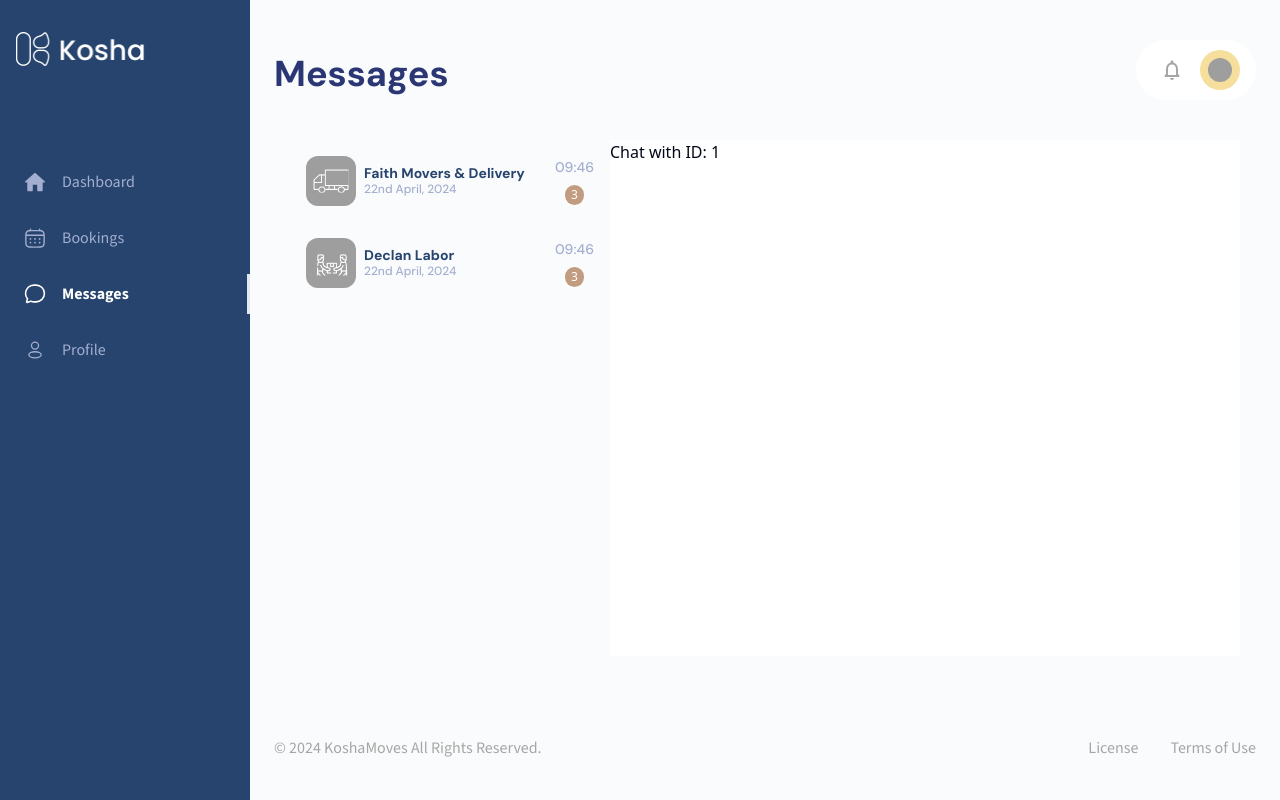
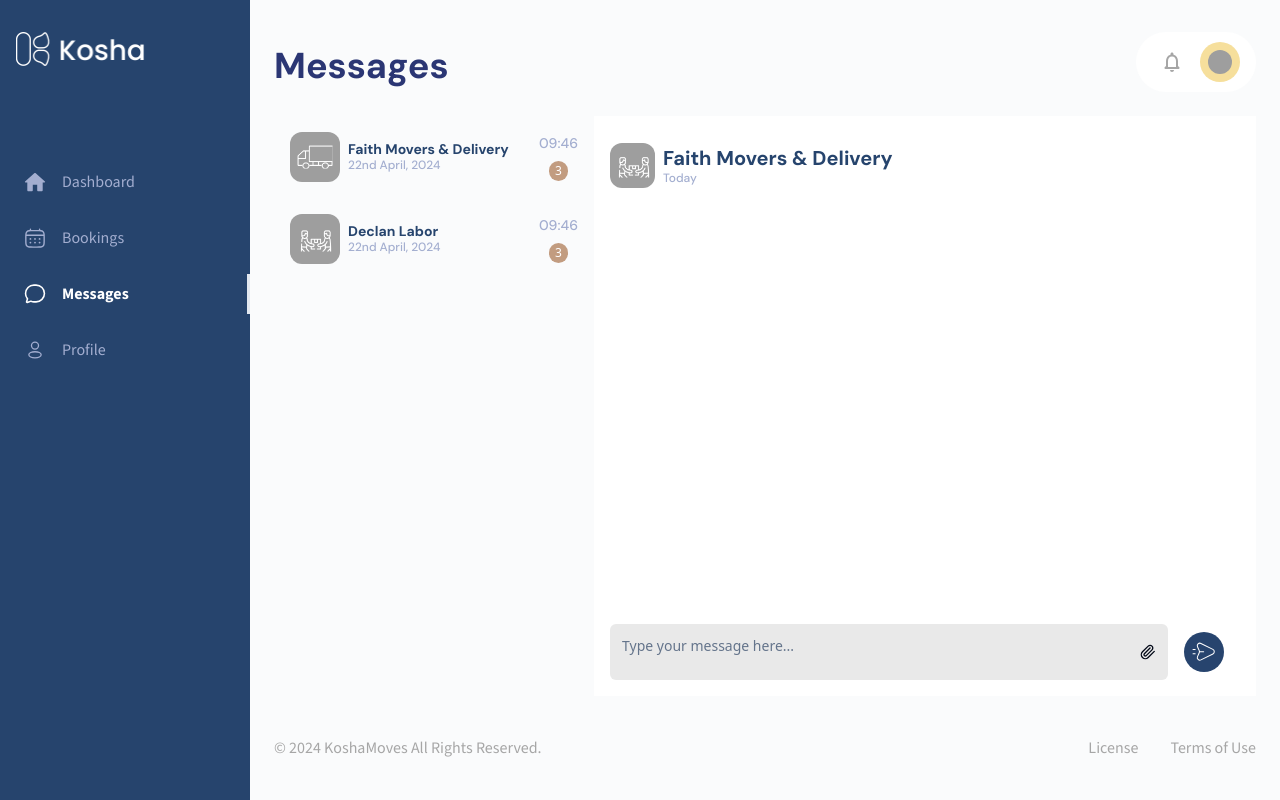
Before and after one commit to thisisjagora/kosha, a Next.js app: page /messages/1 in a window 1280 px wide. Built offline with nearby package versions, Linux system fonts and the light colour scheme; grey boxes are pictures that could not be loaded.

Commit message:
wip: added messaging chatbox

```diff
--- a/src/app/messages/[slug]/page.tsx
+++ b/src/app/messages/[slug]/page.tsx
@@ -1,5 +1,49 @@
+"use client";
+import { Send } from '@/components/Icons';
+import { Button } from '@/components/atoms';
+import { Form } from '@/components/form';
+import { Row } from '@/components/layout';
+import { DM, DMContent, DMFooter, DMHeader } from '@/components/messaging';
+import { Textarea } from '@/components/textarea';
+import { Tooltip } from '@/components/tooltip';
+import { Paperclip } from 'lucide-react';
 import React from 'react';
+import { useForm } from 'react-hook-form';
 
 export default function MessagePage({ params }: { params: { slug: string } }) {
-  return <div>Chat with ID: {params.slug}</div>;
+  const form = useForm();
+  return (
+    <DM>
+      <DMHeader name='Faith Movers & Delivery' />
+      <DMContent></DMContent>
+      <DMFooter>
+        <Form {...form}>
+          <form
+            className="w-full relative overflow-hidden flex flex-row items-center" x-chunk="dashboard-03-chunk-1"
+          >
+                  <Row className='flex-1 w-full h-14 items-center gap-0 bg-grey-700 rounded-md'>
+                      <Textarea
+                        id="message"
+                        placeholder="Type your message here..."
+                        rows={1}
+                        className="bg-transparent border-0 outline-none min-h-full resize-none flex-1 p-3 shadow-none focus-visible:ring-0 focus-visible:ring-offset-0"
+                      />
+                      <Tooltip
+                        trigger= {
+                            <Button variant="ghost" size="icon">
+                              <Paperclip className="size-4" />
+                              <span className="sr-only">Attach file</span>
+                            </Button>
+                          }
+                          content="Attaach File"
+                      />
+                  </Row>
+                  <Button variant="ghost" className='bg-transparent hover:bg-transparent max-w-max'>
+                    <Send className='w-[40px] h-[40px]' />
+                  </Button>
+          </form>
+        </Form>
+      </DMFooter>
+    </DM>
+  )
 }
--- a/src/app/messages/page.tsx
+++ b/src/app/messages/page.tsx
@@ -3,7 +3,7 @@ import React from 'react';
 export default function MessagesDefaultPage() {
   return (
     <div className='h-full'>
-
+      <p>Start a chat</p>
     </div>
   );
 }
--- /dev/null
+++ b/src/components/Icons/Send.tsx
@@ -0,0 +1,23 @@
+import * as React from "react";
+import type { SVGProps } from "react";
+import { memo } from "react";
+const SvgSend = (props: SVGProps<SVGSVGElement>) => (
+  <svg
+    xmlns="http://www.w3.org/2000/svg"
+    width="1em"
+    height="1em"
+    fill="none"
+    viewBox="0 0 58 58"
+    {...props}
+  >
+    <circle cx={29} cy={29} r={29} fill="#27446E" />
+    <path
+      stroke="#fff"
+      strokeLinecap="round"
+      strokeWidth={1.5}
+      d="M23.104 28.5H28.5m-15.416-3.084h3.083m-3.084 6.167h3.084m8.407-15.015 17.314 8.652c2.705 1.351 2.705 5.209 0 6.56l-17.314 8.652c-3.08 1.539-6.393-1.626-4.994-4.77l2.523-5.673a3.67 3.67 0 0 0 0-2.979l-2.523-5.672c-1.398-3.145 1.915-6.309 4.994-4.77Z"
+    />
+  </svg>
+);
+const Memo = memo(SvgSend);
+export default Memo;
--- a/src/components/Icons/index.ts
+++ b/src/components/Icons/index.ts
@@ -9,6 +9,7 @@ export { default as Edit } from "./Edit";
 export { default as Google } from "./Google";
 export { default as Home } from "./Home";
 export { default as NotificationsNone } from "./NotificationsNone";
+export { default as Send } from "./Send";
 export { default as Stars } from "./Stars";
 export { default as Trash } from "./Trash";
 export { default as User } from "./User";
--- a/src/components/atoms/button/index.tsx
+++ b/src/components/atoms/button/index.tsx
@@ -5,7 +5,7 @@ import { cva, type VariantProps } from "class-variance-authority"
 import { cn } from "@/lib/utils"
 
 const buttonVariants = cva(
-  "inline-flex items-center justify-center whitespace-nowrap rounded-xl text-sm font-dm-sans font-medium ring-offset-background focus-visible:outline-none focus-visible:ring-2 focus-visible:ring-ring focus-visible:ring-offset-2 disabled:pointer-events-none disabled:opacity-50 hover:scale-[1.07] transition duration-300 ease-linear",
+  "inline-flex items-center justify-center whitespace-nowrap rounded-xl text-sm font-dm-sans font-medium ring-offset-background focus-visible:outline-none focus-visible:ring-2 focus-visible:ring-ring focus-visible:ring-offset-2 disabled:pointer-events-none disabled:opacity-50 hover:scale-[1.02] transition duration-300 ease-linear",
   {
     variants: {
       variant: {
--- a/src/components/layout/index.tsx
+++ b/src/components/layout/index.tsx
@@ -19,13 +19,13 @@ export const Layout:FC<PropsWithChildren> = ({ children }) => {
                   <div className={cn("flex-1 h-full flex items-center justify-center bg-white-200", {
                         "bg-white-100": isValidRoute
                   })}>
-                        <div className={cn("max-w-[1300px] xl:max-w-[1400px] overflow-y-auto w-full h-full flex-1 flex flex-col gap-4 items-center justify-between p-6 pt-8")}>
+                        <div className={cn("max-w-[1300px] xl:max-w-[1400px] overflow-y-auto w-full h-full flex-1 flex flex-col gap-4 items-center justify-between p-6")}>
                               {
                                     isValidRoute? null: (
                                           <NavHeader />
                                     )
                               }
-                              <main className="w-full flex-1 p-4">
+                              <main className="w-full flex-1">
                                     {children}
                               </main>
                               <Footer />
--- a/src/components/messaging/chatList.tsx
+++ b/src/components/messaging/chatList.tsx
@@ -27,7 +27,7 @@ export const ChatList = () => {
       )
 }
 
-interface ChatListItemProps {
+export interface ChatListItemProps {
       type: "Book a move" | "Hire labor" | "Book a delivery",
       id: string,
       name: string
@@ -37,7 +37,7 @@ const ChatListItem:FC<ChatListItemProps> = ({type, id, name }) => {
       return (
             <Link href={`${Routes.messages}/${id}`}>
                   <Row className={cn("items-center justify-between p-4 bg-transparent", {
-                        "bg-white-100 shadow-md rounded-l-xl": params.slug === id
+                        "bg-white-100 shadow-sm rounded-l-xl": params.slug === id
                   })}>
                         <Row className="items-center flex-1">
                               <div className="max-w-[50px] h-[50px] flex-1 relative">
--- /dev/null
+++ b/src/components/messaging/dm.tsx
@@ -0,0 +1,58 @@
+import { FC, HTMLAttributes } from "react"
+import { Column, Row } from "../layout"
+import { P, Picture } from "../atoms"
+import { ChatListItemProps } from "."
+import { cn } from "@/lib/utils"
+
+const DM:FC<HTMLAttributes<HTMLDivElement>> = ({ ...props }) => <Column {...props} className={cn("w-full h-full p-4", props.className)} />
+
+type DMHeaderProps = Partial<ChatListItemProps>;
+
+const DMHeader:FC<DMHeaderProps> = ({type, name}) => {
+      return (
+            <Row className="w-full py-[11px]">
+                  <Row className="items-center flex-1">
+                        <div className="max-w-[45px] h-[45px] flex-1 relative">
+                                    <Picture
+                                          container={{
+                                                className: "w-full h-full rounded-xl"
+                                          }}
+                                          image={{
+                                                alt: "",
+                                                src: "https://images.unsplash.com/photo-1715005881129-266ccdd75e43?q=80&w=2560&auto=format&fit=crop&ixlib=rb-4.0.3&ixid=M3wxMjA3fDB8MHxwaG90by1wYWdlfHx8fGVufDB8fHx8fA%3D%3D",
+                                                className: "object-cover rounded-xl"
+                                          }}
+                                    />
+                                    <Picture
+                                          container={{
+                                                className: "absolute top-[50%] left-[50%] translate-x-[-50%] translate-y-[-50%] w-[35px] h-[35px]"
+                                          }}
+                                          image={{
+                                                alt: "",
+                                                src: type === "Book a move" ? "/images/book-move.png" : type === "Book a delivery" ? "/images/book-delivery.png" : "/images/hire-labor.png"
+                                          }}
+                                    />
+                        </div>
+                        <Column className="flex-1 gap-0">
+                                    <P className="font-dm-sans text-primary font-bold text-xl leading-[24px]">{name}</P>
+                                    <P className="font-dm-sans text-primary-foreground text-xs">Today</P>
+                        </Column>
+                  </Row>
+            </Row>
+      )
+}
+
+const DMFooter:FC<HTMLAttributes<HTMLDivElement>> = ({...props}) => <Row {...props} className={cn("items-center gap-1",props.className)} />
+
+const DMContent = () => {
+      return(
+            <Column className="h-full"></Column>
+      )
+}
+
+export {
+      DM,
+      DMHeader,
+      DMFooter,
+      DMContent
+}
--- a/src/components/messaging/index.ts
+++ b/src/components/messaging/index.ts
@@ -1 +1,2 @@
 export * from "./chatList"
+export * from "./dm"
--- a/src/components/navigation/footer/index.tsx
+++ b/src/components/navigation/footer/index.tsx
@@ -4,7 +4,7 @@ import Link from "next/link"
 
 export const Footer = () => {
       return (
-            <footer className="flex gap-2 justify-between items-center w-full pb-4 pt-12">
+            <footer className="flex gap-2 justify-between items-center w-full pb-4 pt-6">
                   <P className="text-grey-200">© 2024 KoshaMoves All Rights Reserved.</P>
 
                   <div className="flex gap-8">
--- a/tailwind.config.ts
+++ b/tailwind.config.ts
@@ -72,7 +72,8 @@ const config = {
           300: "#7D7D7D",
           400: "#AAAAAA",
           500: "#DFDFDF",
-          600: "#858B94"
+          600: "#858B94",
+          700: "#E9E9E9"
         },
         green: {
           100: "#19B000"
```
Also changed, not shown: public/icons/send.svg (added).
